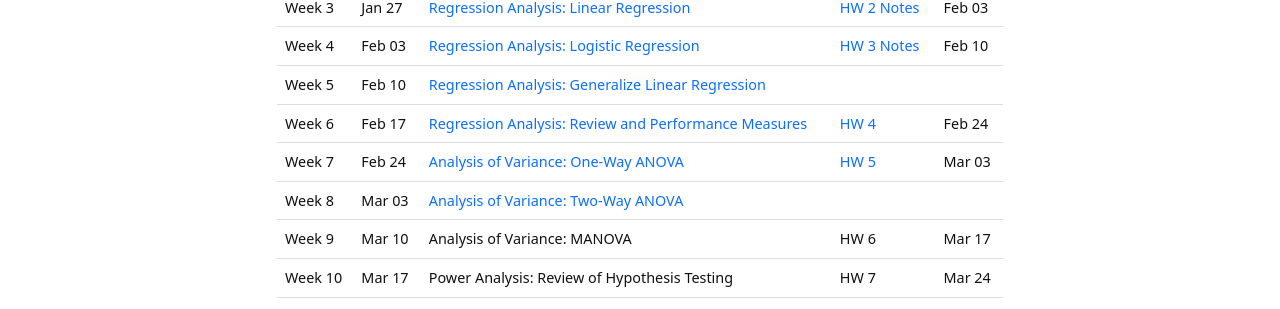
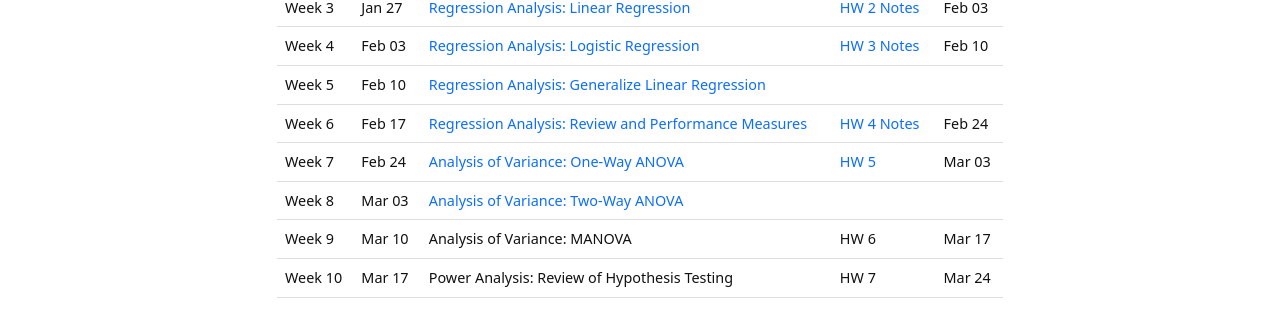
Before and after one commit to XiaoyuLiang/BIOE806-Spring2022, a Jekyll site: the page built from content/2-Schedule.md, in a window 1280 px wide. Shown: the part 264-573 px from the top of the page. Built offline with Jekyll 4.4.1, drawn with Linux system fonts in a browser that asks for light colours.

Commit message:
Update 2-Schedule.md

```diff
--- a/content/2-Schedule.md
+++ b/content/2-Schedule.md
@@ -71,7 +71,7 @@ tr:hover {background-color: #D6EEEE;}
     <td>Week 6</td>
     <td>Feb 17</td>
     <td><a href="/BIOE806-Spring2022/Lecture/6-Regression-Analysis-Review-and-Performance-Measures.html">Regression Analysis: Review and Performance Measures</a></td>
-    <td><a href="/BIOE806-Spring2022/HW/HW4.html">HW 4</a></td>
+    <td><a href="/BIOE806-Spring2022/HW/HW4.html">HW 4</a> <a href="/BIOE806-Spring2022/HW/HW4-Notes.html">Notes</a></td>
     <td>Feb 24</td>
   </tr>
     <tr>
```
